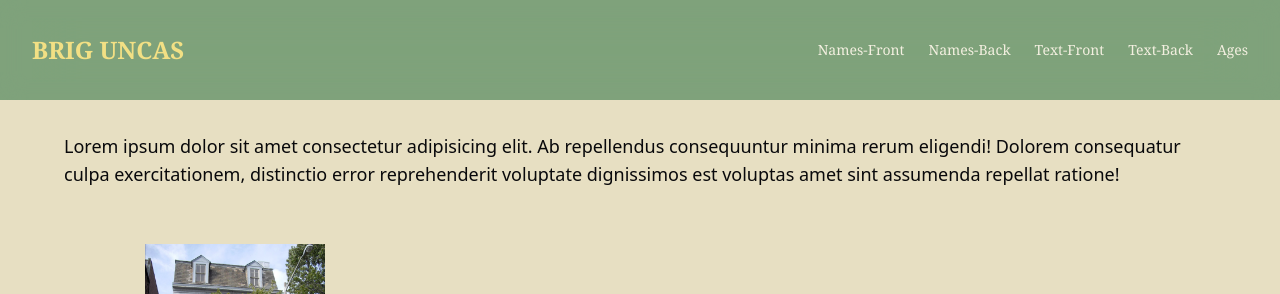
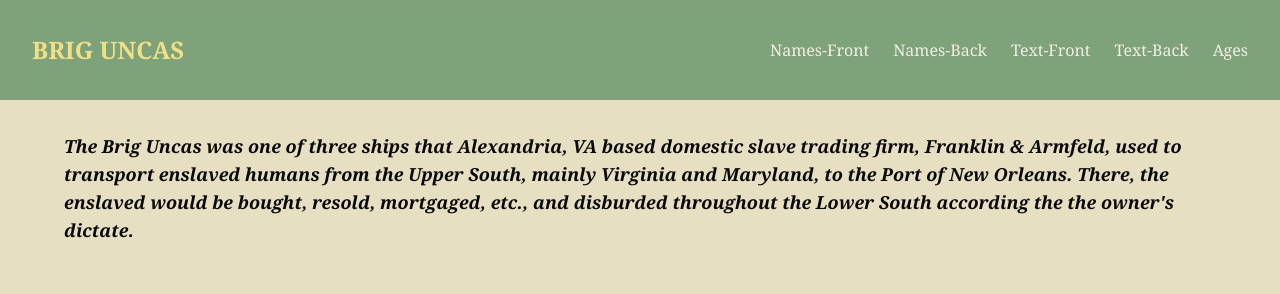
Before and after one commit to mmaustin/brig-uncas, a Next.js app in the folder uncas/: page / in a window 1280 px wide. Shown: the top 294 px of the page. Built offline with nearby package versions, Linux system fonts and the light colour scheme.

Commit message:
Added actual text to homepagetext component

```diff
--- a/uncas/app/page.tsx
+++ b/uncas/app/page.tsx
@@ -1,17 +1,18 @@
-import {
-  Popover,
-  PopoverContent,
-  PopoverTrigger,
-} from "@/components/ui/popover";
-import { cn } from "@/lib/utils";
-import houseOne from '@/public/house-1.png';
-import houseTwo from '@/public/house-2.png';
-import houseThree from '@/public/house-3.png';
-import Image from "next/image";
-import { ScrollArea } from "@/components/ui/scroll-area";
-import { frontpageText } from "@/constants/captiveArray";
+// import {
+//   Popover,
+//   PopoverContent,
+//   PopoverTrigger,
+// } from "@/components/ui/popover";
+// import { cn } from "@/lib/utils";
+// import houseOne from '@/public/house-1.png';
+// import houseTwo from '@/public/house-2.png';
+// import houseThree from '@/public/house-3.png';
+// import Image from "next/image";
+// import { ScrollArea } from "@/components/ui/scroll-area";
+// import { frontpageText } from "@/constants/captiveArray";
 import HomePageText from "@/components/display/HomePageText";
 import DesktopHome from "@/components/display/DesktopHome";
+import MobileHome from "@/components/display/MobileHome";
 
 
 export default function Home() {
@@ -20,6 +21,7 @@ export default function Home() {
     <div className="w-full h-full mt-8 flex flex-col justify-center items-center text-lg font-serif gap-6">
       <HomePageText />
       <DesktopHome />
+      <MobileHome />
       {/* <div className="capitalize hidden sm:flex w-full h-full mt-0 flex-col justify-center items-center text-lg font-serif gap-6">
         <div className="container flex flex-row justify-around items-center">
           <Image
@@ -63,7 +65,7 @@ export default function Home() {
       </div> */}
 
 
-      <div className="sm:hidden w-full h-full flex flex-col justify-center items-center text-lg font-serif gap-6">
+      {/* <div className="sm:hidden w-full h-full flex flex-col justify-center items-center text-lg font-serif gap-6">
         <Popover>
           <PopoverTrigger>
             <Image
@@ -142,7 +144,7 @@ export default function Home() {
             </ScrollArea>
           </PopoverContent>
         </Popover>
-      </div>
+      </div> */}
     </div>
   );
 };
--- a/uncas/components/display/HomePageText.tsx
+++ b/uncas/components/display/HomePageText.tsx
@@ -3,9 +3,9 @@
 
 const HomePageText = () => {
   return (
-    <div className="mb-8 h-auto w-full flex justify-center items-center font-sans">
-      <p className="w-[90%]">
-        Lorem ipsum dolor sit amet consectetur adipisicing elit. Ab repellendus consequuntur minima rerum eligendi! Dolorem consequatur culpa exercitationem, distinctio error reprehenderit voluptate dignissimos est voluptas amet sint assumenda repellat ratione!
+    <div className="mb-8 h-auto w-full flex justify-center items-center font-serif font-semibold italic">
+      <p className="w-[90%] text-sm sm:text-base md:text-lg">
+        The Brig Uncas was one of three ships that Alexandria, VA based domestic slave trading firm, Franklin & Armfeld, used to transport enslaved humans from the Upper South, mainly Virginia and Maryland, to the Port of New Orleans.  There, the enslaved would be bought, resold, mortgaged, etc., and disburded throughout the Lower South according the the owner&apos;s dictate.
       </p>
     </div>
   )
--- a/uncas/components/display/Navbar.tsx
+++ b/uncas/components/display/Navbar.tsx
@@ -17,7 +17,7 @@ const Navbar = () => {
         <nav className="flex gap-6">
           {links.map((link, i) => {
             return (
-              <Link key={i} href={link.path} className={`${link.path === pathName && " text-lg text-yellow-300 no-underline font-extrabold font-serif uppercase"} text-white text-sm font-light font-serif`}>{link.name}</Link>
+              <Link key={i} href={link.path} className={`${link.path === pathName && " text-lg text-yellow-300 no-underline font-extrabold font-serif uppercase"} text-white text-base font-light font-serif`}>{link.name}</Link>
             )
           })}
         </nav>
```
